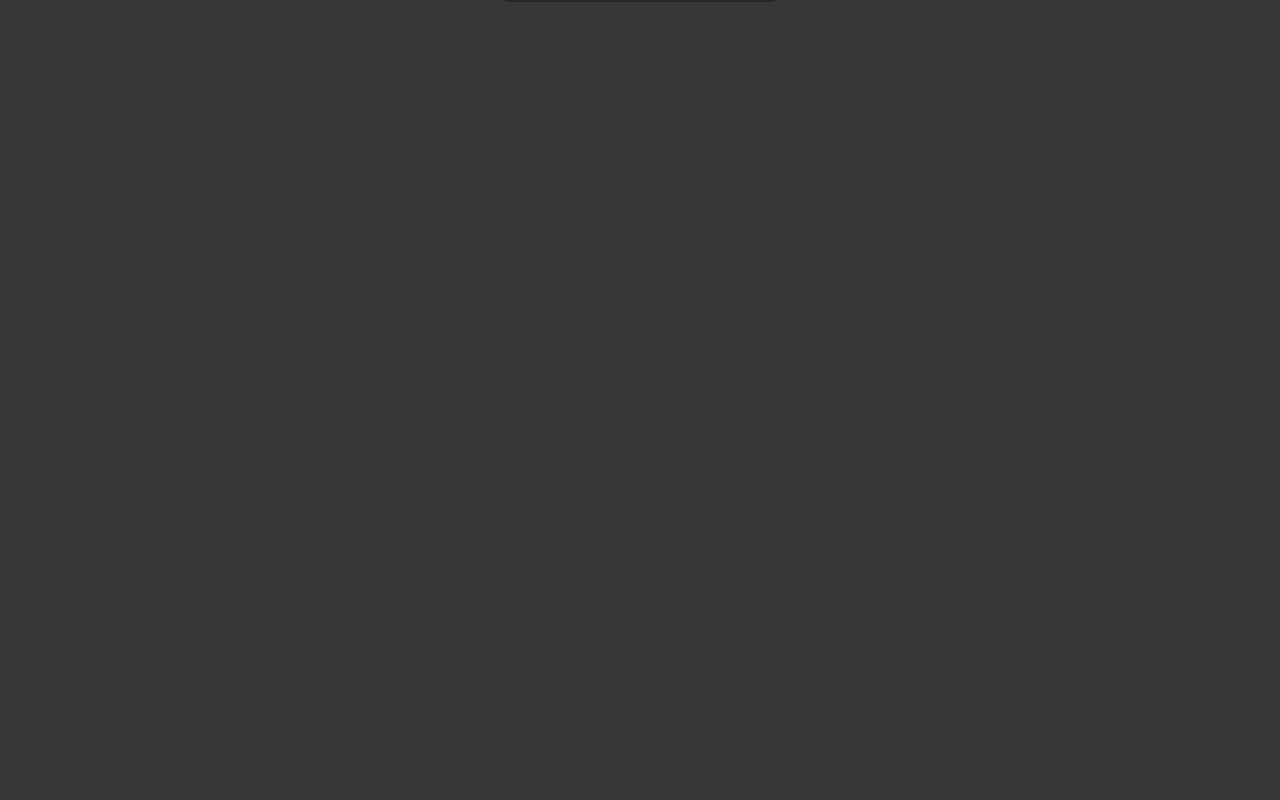
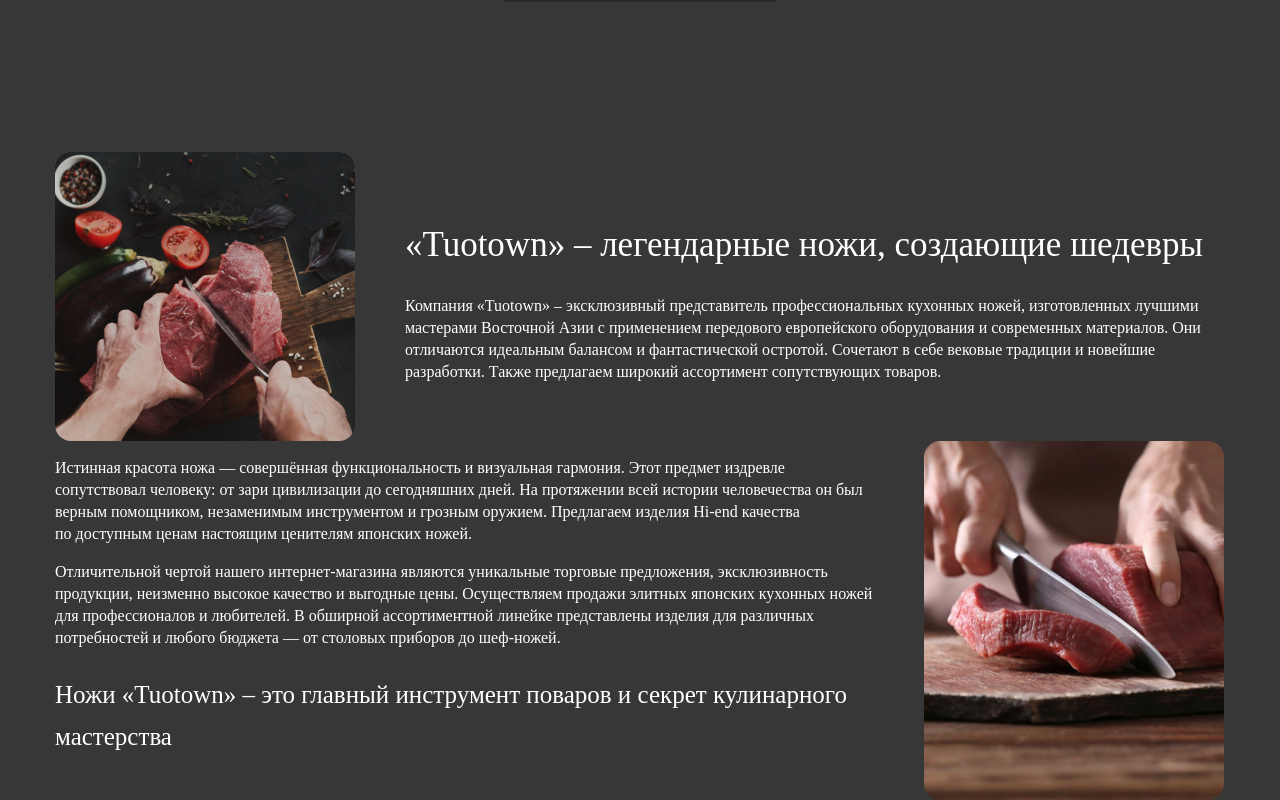
Before and after one commit to Islam-Parchiev/TuoTown, a React (Create React App) app: page / in a window 1280 px wide. Shown: the part 2000-2800 px from the top of the page. Before the commit the page ends 2152 px from the top, so only its background shows below. Built offline with nearby package versions, Linux system fonts and the light colour scheme.

Commit message:
aboutUs-start

```diff
--- /dev/null
+++ b/src/components/AboutUs/AboutUs.scss
@@ -0,0 +1,73 @@
+.AboutUs {
+    &__top {
+        display: flex;
+        align-items: center;
+        gap: 50px;
+        &-text {
+            width: 70%;
+        }
+    }
+    &__title {
+        color: var(--light-color);
+font-family: Jura;
+font-size: 35px;
+font-style: normal;
+font-weight: 500;
+line-height: 42px;
+    }
+    &__descr {
+        color: var(--light-color);
+font-family: Montserrat;
+font-size: 16px;
+font-style: normal;
+font-weight: 400;
+line-height: 22px;
+    }
+    &__img {
+        width: 300px;
+height: 289px;
+border-radius: 14px;
+img {
+    display: block;
+    width: 100%;
+    height: 100%;
+    object-fit: cover;
+    border-radius: 16px;
+}
+    }
+    &__bottom {
+        display: flex;
+        gap: 50px;
+        &-text {
+            width: 70%;
+        }
+        &-img {
+            width: 300px;
+            height: 359px;
+            border-radius: 14px;
+            img {
+                display: block;
+                width: 100%;
+                height: 100%;
+                object-fit: cover;
+                border-radius: 16px;
+            }
+        }
+        &-title {
+            color: var(--light-color);
+            font-family: Jura;
+            font-size: 25px;
+            font-style: normal;
+            font-weight: 500;
+            line-height: 42px;
+        }
+        &-text {
+            color: var(--light-color);
+            font-family: Montserrat;
+            font-size: 16px;
+            font-style: normal;
+            font-weight: 400;
+            line-height: 22px;
+        }
+    }
+}
--- a/src/components/AboutUs/AboutUs.tsx
+++ b/src/components/AboutUs/AboutUs.tsx
@@ -1,8 +1,59 @@
 import React from 'react'
-
-const AboutUs = () => {
+import "./AboutUs.scss";
+const AboutUs:React.FC = () => {
   return (
-    <div>AboutUs</div>
+    <section className="AboutUs">
+        <div className="container AboutUs__container">
+            <div className="AboutUs__top">
+                <div className="AboutUs__img">
+                    <img src="/img/AboutUs/1.jpg" alt="" />
+                </div>
+                <div className="AboutUs__top-text">
+                    <h2 className="AboutUs__title">
+                    «Tuotown» – легендарные ножи, создающие шедевры
+                    </h2>
+                    <p className="AboutUs__descr">
+                    Компания «Tuotown» – эксклюзивный представитель
+                     профессиональных кухонных ножей, изготовленных
+                      лучшими мастерами Восточной Азии с применением
+                       передового европейского оборудования и
+                        современных материалов. Они отличаются
+                         идеальным балансом и фантастической остротой.
+                          Сочетают в себе вековые традиции и новейшие
+                           разработки. Также предлагаем широкий ассортимент
+                            сопутствующих товаров.
+                    </p>
+                </div>
+            </div>
+            <div className="AboutUs__bottom">
+                <div className="AboutUs__bottom-text">
+                    <p>
+                    Истинная красота ножа — совершённая функциональность и визуальная гармония.
+                     Этот предмет издревле сопутствовал человеку: от зари цивилизации до сегодняшних дней.
+                      На протяжении всей истории человечества он был верным помощником,
+                      незаменимым инструментом и грозным оружием.
+                      Предлагаем изделия Hi-end качества по доступным ценам
+                      настоящим ценителям японских ножей.
+                    </p>
+                    <p>
+                    Отличительной чертой нашего интернет-магазина являются уникальные
+                    торговые предложения, эксклюзивность продукции, неизменно высокое
+                    качество и выгодные цены. Осуществляем продажи элитных японских
+                     кухонных ножей для профессионалов и любителей. В обширной
+                     ассортиментной линейке представлены изделия для различных
+                     потребностей и любого бюджета — от столовых приборов
+                      до шеф-ножей.
+                    </p>
+                    <h3 className='AboutUs__bottom-title'>
+                    Ножи «Tuotown» – это главный инструмент поваров и секрет кулинарного мастерства
+                    </h3>
+                </div>
+                <div className="AboutUs__bottom-img">
+                    <img src="/img/AboutUs/2.jpg" alt="" />
+                </div>
+            </div>
+        </div>
+        </section>
   )
 }
 
--- a/src/pages/Main.tsx
+++ b/src/pages/Main.tsx
@@ -1,12 +1,14 @@
 import React,{FC} from 'react'
 import Quantity from '../components/Quantity/Quantity'
 import Categories from '../components/Categories/Categories'
+import AboutUs from '../components/AboutUs/AboutUs'
 
 const Main:FC = () => {
   return (
     <main className='Main'>
       <Quantity/>
       <Categories/>
+      <AboutUs/>
     </main>
   )
 }
```
Also changed, not shown: public/img/AboutUs/1.jpg (added), public/img/AboutUs/2.jpg (added).
